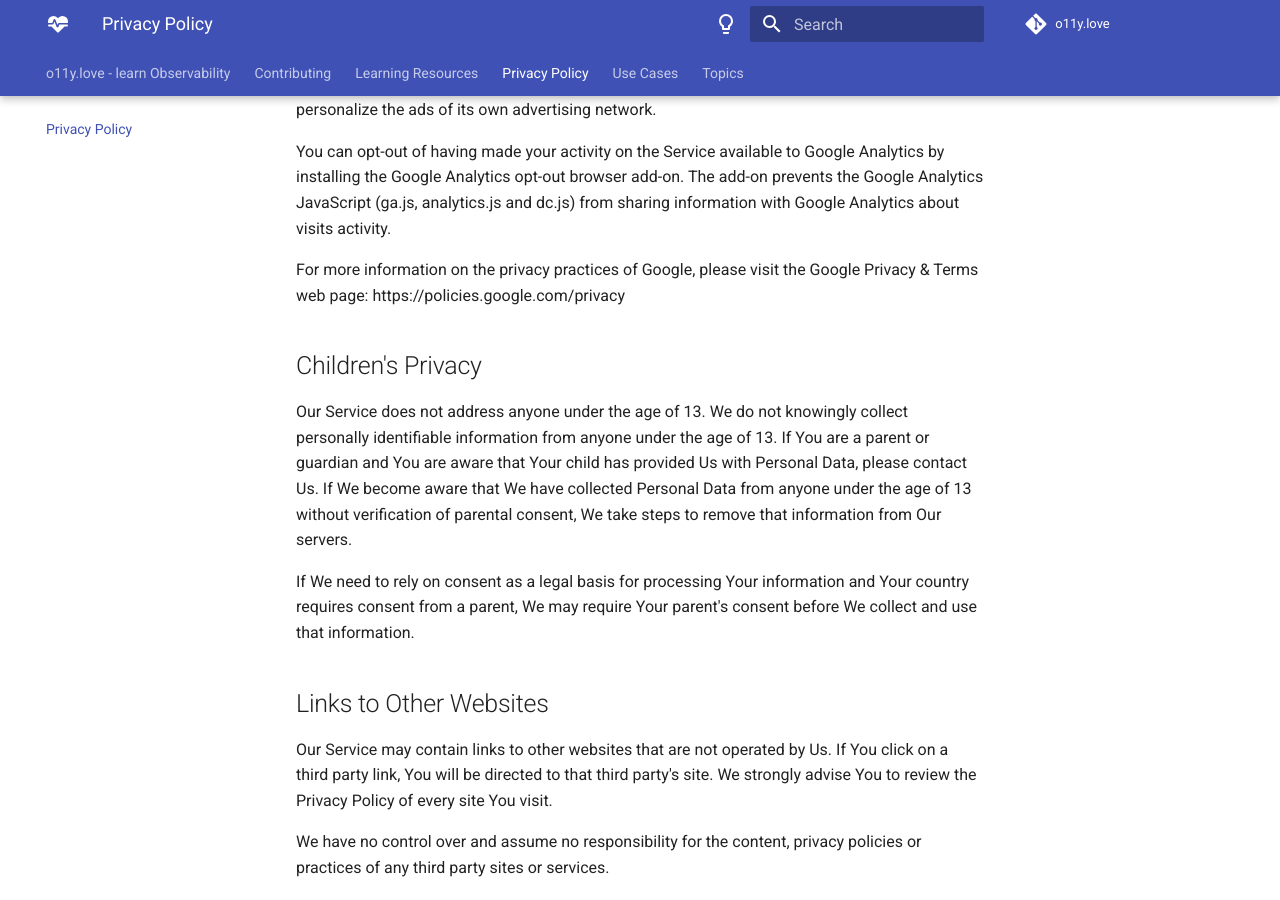
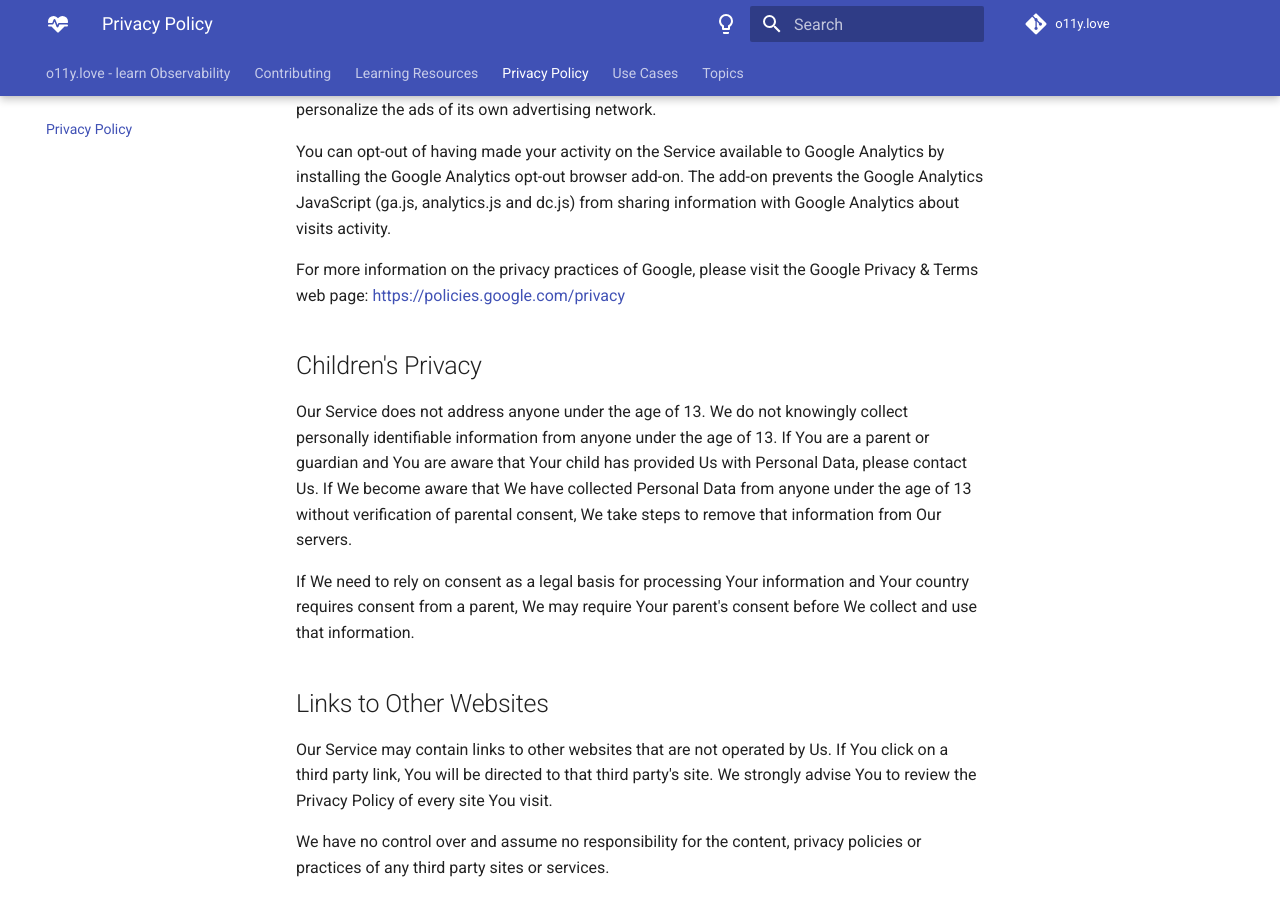
Before and after one commit to Morikoi/asteroid-blaster, an MkDocs documentation site: the page built from docs/privacy.md, in a window 1280 px wide and 900 px high, scrolled down 6819 px. Built offline with MkDocs 1.6.1 and Material for MkDocs 9.7.7, drawn with Linux system fonts in a browser that asks for light colours; comment, search, counter and statistics services are not loaded; part of the change alters nothing that is shown.

Commit message:
Correct Typo

```diff
--- a/mkdocs.yml
+++ b/mkdocs.yml
@@ -82,4 +82,5 @@ markdown_extensions:
   - markdown.extensions.toc:
       permalink: true
   - pymdownx.highlight:
-      anchor_linenums: tru
+      anchor_linenums: true
+  - pymdownx.magiclink # render all URLs
```
